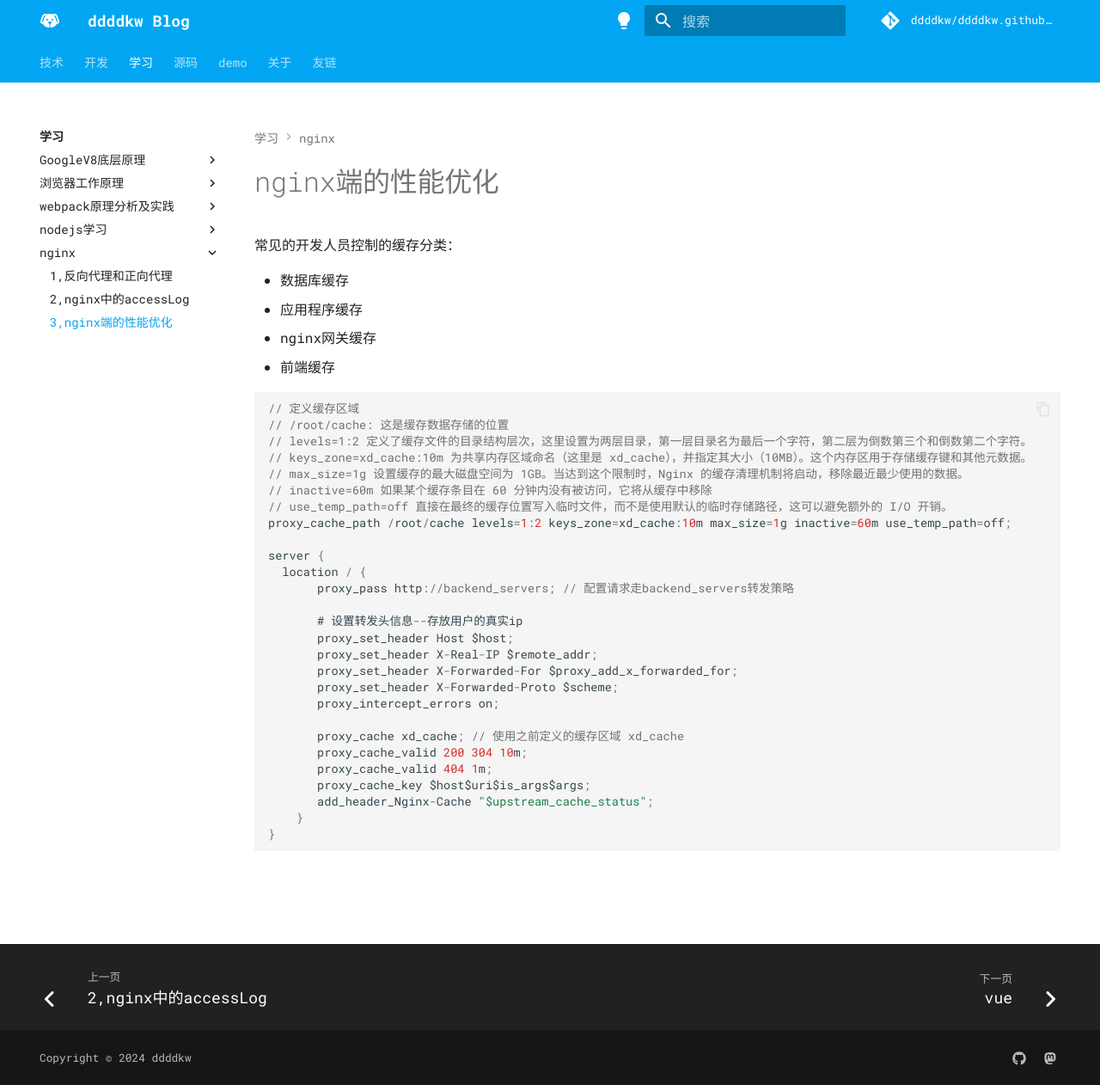
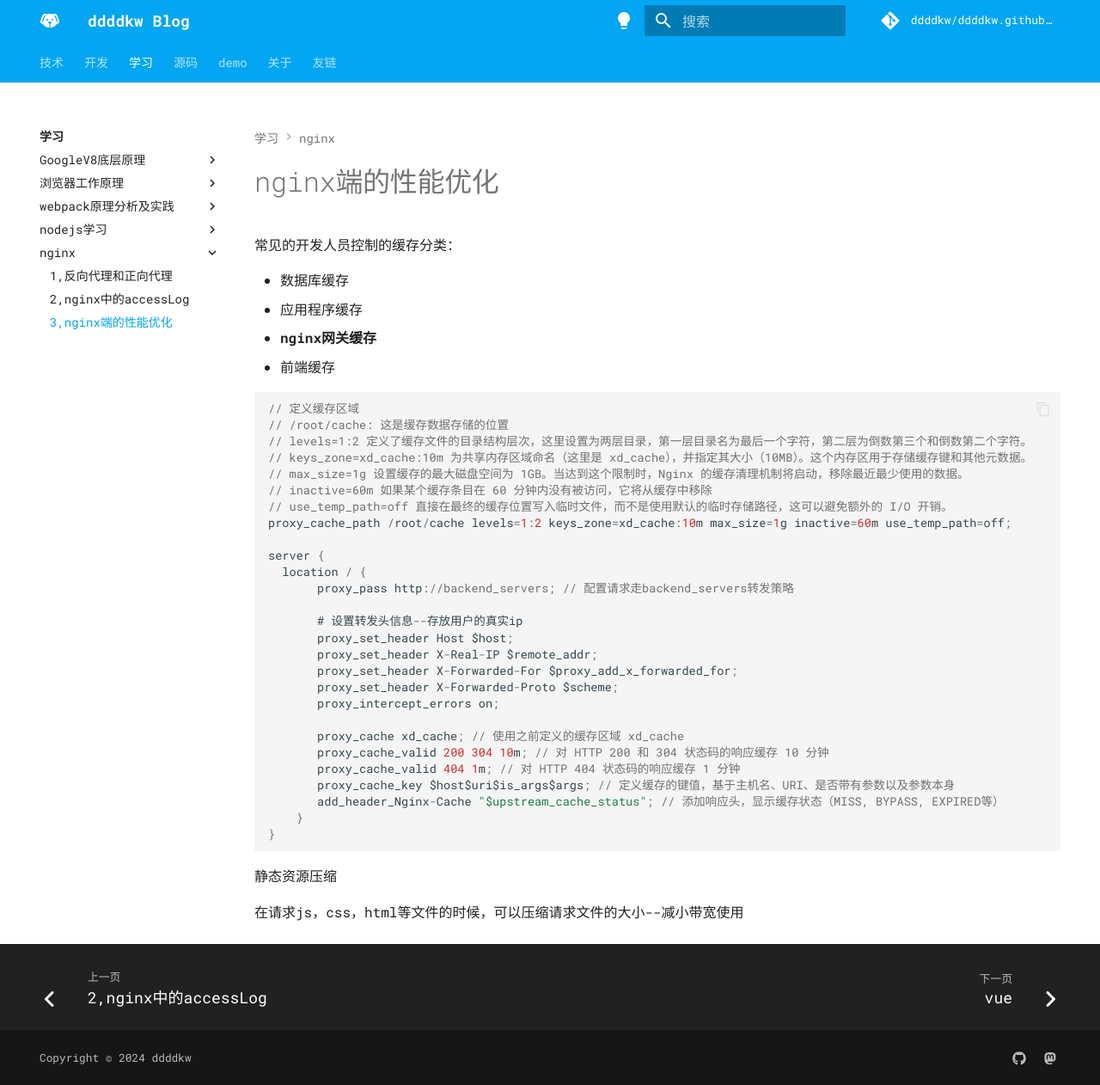
Before and after one commit to ddddkw/ddddkw.github.io, an MkDocs documentation site: the page built from docs/study/nginx/3.md, in a window 1280 px wide and 1262 px high. Shown: the whole window at 86% size. Built offline with MkDocs 1.6.1 and Material for MkDocs 9.7.7, drawn with Linux system fonts in a browser that asks for light colours; comment, search, counter and statistics services are not loaded.

Commit message:
nginx文章

````diff
--- a/docs/study/nginx/3.md
+++ b/docs/study/nginx/3.md
@@ -4,7 +4,7 @@
 
 - 数据库缓存
 - 应用程序缓存
-- nginx网关缓存
+- **nginx网关缓存**
 - 前端缓存
 
 ```js
@@ -29,11 +29,15 @@ server {
        proxy_intercept_errors on;
 
        proxy_cache xd_cache; // 使用之前定义的缓存区域 xd_cache
-	   proxy_cache_valid 200 304 10m;
-       proxy_cache_valid 404 1m;
-	   proxy_cache_key $host$uri$is_args$args;
-       add_header_Nginx-Cache "$upstream_cache_status";
+	   proxy_cache_valid 200 304 10m; // 对 HTTP 200 和 304 状态码的响应缓存 10 分钟
+       proxy_cache_valid 404 1m; // 对 HTTP 404 状态码的响应缓存 1 分钟
+	   proxy_cache_key $host$uri$is_args$args; // 定义缓存的键值，基于主机名、URI、是否带有参数以及参数本身
+       add_header_Nginx-Cache "$upstream_cache_status"; // 添加响应头，显示缓存状态（MISS, BYPASS, EXPIRED等）
 	}
 }
 
 ```
+
+静态资源压缩
+
+在请求js，css，html等文件的时候，可以压缩请求文件的大小--减小带宽使用
````
